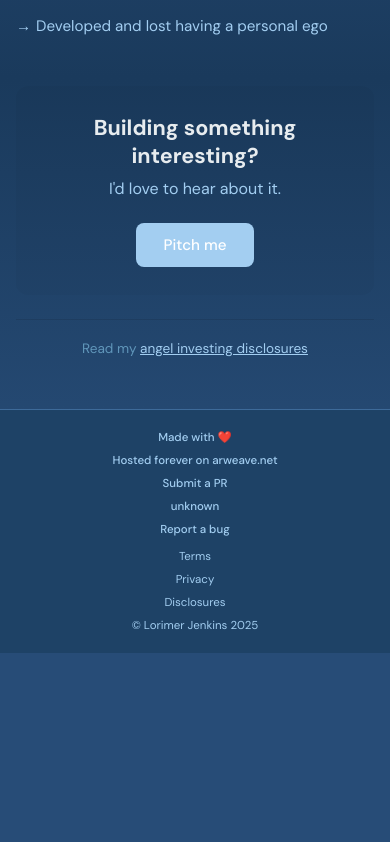
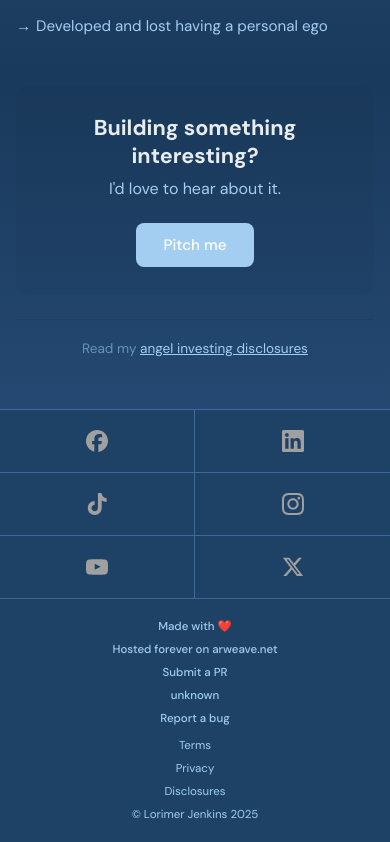
Before and after one commit to LorimerJenkins/personal-website, a Next.js app: page /angel in a window 390 px wide. Shown: the part 4142-4984 px from the top of the page. Before the commit the page ends 4795 px from the top, so only its background shows below. Built offline with nearby package versions, Linux system fonts and the light colour scheme.

Commit message:
feat: footer links

```diff
--- a/src/components/Footer/Footer.module.css
+++ b/src/components/Footer/Footer.module.css
@@ -1,3 +1,51 @@
+.footerWrapper {
+  width: 100%;
+  background-color: var(--surface);
+  border-top: 1px solid var(--border-subtle);
+}
+
+/* Social Links Bar */
+.socialBar {
+  display: grid;
+  grid-template-columns: repeat(6, 1fr);
+  width: 100%;
+}
+
+.socialLink {
+  display: flex;
+  align-items: center;
+  justify-content: center;
+  padding: 1.75rem 1rem;
+  color: var(--text-primary);
+  text-decoration: none;
+  transition: all 0.2s ease;
+  border-right: 1px solid var(--border-subtle);
+}
+
+.socialLink:last-child {
+  border-right: none;
+}
+
+.socialLink:hover {
+  background-color: var(--surface-hover, rgba(255, 255, 255, 0.05));
+}
+
+.socialLink:hover .socialIcon {
+  transform: scale(1.1);
+}
+
+.socialLink:focus-visible {
+  outline: 2px solid var(--accent-primary);
+  outline-offset: -2px;
+}
+
+.socialIcon {
+  width: 28px;
+  height: 28px;
+  transition: transform 0.2s ease;
+}
+
+/* Footer Content */
 .footer {
   display: flex;
   justify-content: space-between;
@@ -5,7 +53,6 @@
   flex-direction: row;
   padding: 20px 3rem;
   width: 100%;
-  background-color: var(--surface);
   border-top: 1px solid var(--border-subtle);
   color: var(--text-primary);
 }
@@ -46,6 +93,32 @@
 
 /* Tablet */
 @media (max-width: 768px) {
+  .socialBar {
+    grid-template-columns: repeat(3, 1fr);
+  }
+
+  .socialLink {
+    padding: 1.5rem 1rem;
+    border-right: 1px solid var(--border-subtle);
+    border-bottom: 1px solid var(--border-subtle);
+  }
+
+  .socialLink:nth-child(3),
+  .socialLink:nth-child(6) {
+    border-right: none;
+  }
+
+  .socialLink:nth-child(4),
+  .socialLink:nth-child(5),
+  .socialLink:nth-child(6) {
+    border-bottom: none;
+  }
+
+  .socialIcon {
+    width: 24px;
+    height: 24px;
+  }
+
   .footer {
     flex-direction: column;
     gap: 16px;
@@ -62,6 +135,47 @@
 
 /* Mobile */
 @media (max-width: 480px) {
+  .socialBar {
+    grid-template-columns: repeat(2, 1fr);
+  }
+
+  .socialLink {
+    padding: 1.25rem 0.75rem;
+    border-right: 1px solid var(--border-subtle);
+    border-bottom: 1px solid var(--border-subtle);
+  }
+
+  /* Right column - no right border */
+  .socialLink:nth-child(2),
+  .socialLink:nth-child(4),
+  .socialLink:nth-child(6) {
+    border-right: none;
+  }
+
+  /* Left column - restore right border (override tablet) */
+  .socialLink:nth-child(1),
+  .socialLink:nth-child(3),
+  .socialLink:nth-child(5) {
+    border-right: 1px solid var(--border-subtle);
+  }
+
+  /* Restore bottom borders removed by tablet */
+  .socialLink:nth-child(3),
+  .socialLink:nth-child(4) {
+    border-bottom: 1px solid var(--border-subtle);
+  }
+
+  /* Last row - no bottom border */
+  .socialLink:nth-child(5),
+  .socialLink:nth-child(6) {
+    border-bottom: none;
+  }
+
+  .socialIcon {
+    width: 22px;
+    height: 22px;
+  }
+
   .footer {
     padding: 20px 1rem;
     gap: 12px;
--- a/src/components/Footer/Footer.tsx
+++ b/src/components/Footer/Footer.tsx
@@ -1,9 +1,9 @@
 "use client";
 import styles from "./Footer.module.css";
 import { useTranslation } from "@/hooks/useTranslation";
+import Image from "next/image";
 
 const Footer = () => {
-  // Use the environment variable set at build time from next.config.mjs
   const gitHash = process.env.NEXT_PUBLIC_GIT_HASH || "unknown";
   const { tSection, isLoading } = useTranslation();
   const t = tSection("Footer");
@@ -21,8 +21,57 @@ const Footer = () => {
   const submitPRText = isLoading ? "Submit a PR" : t("submitPR");
   const reportBugText = isLoading ? "Report a bug" : t("reportBug");
 
+  const socialLinks = [
+    {
+      name: "Facebook",
+      icon: "facebook.svg",
+      url: "https://www.facebook.com/lorimerjenkins",
+    },
+    {
+      name: "LinkedIn",
+      icon: "linkedin.svg",
+      url: "https://www.linkedin.com/in/lorimerjenkins",
+    },
+    {
+      name: "TikTok",
+      icon: "tiktok.svg",
+      url: "https://www.tiktok.com/@lorimer.jenkins",
+    },
+    {
+      name: "Instagram",
+      icon: "instagram.svg",
+      url: "https://www.instagram.com/lorimer_jenkins",
+    },
+    {
+      name: "YouTube",
+      icon: "youtube.svg",
+      url: "https://www.youtube.com/@lorimerjenkins",
+    },
+    { name: "X", icon: "x.svg", url: "https://x.com/lorimer_jenkins" },
+  ];
+
   return (
-    <>
+    <footer className={styles.footerWrapper}>
+      <div className={styles.socialBar}>
+        {socialLinks.map((social) => (
+          <a
+            key={social.name}
+            href={social.url}
+            className={styles.socialLink}
+            aria-label={social.name}
+            target="_blank"
+            rel="noopener noreferrer"
+          >
+            <Image
+              src={`/images/icons/social-media/${social.icon}`}
+              alt={social.name}
+              width={28}
+              height={28}
+              className={styles.socialIcon}
+            />
+          </a>
+        ))}
+      </div>
       <div className={styles.footer}>
         <div className={styles.left}>
           <p className={styles.leftText}>{madeWithText}</p>
@@ -72,7 +121,7 @@ const Footer = () => {
           <p className={styles.legal}>© Lorimer Jenkins {currentYear}</p>
         </div>
       </div>
-    </>
+    </footer>
   );
 };
 
```
